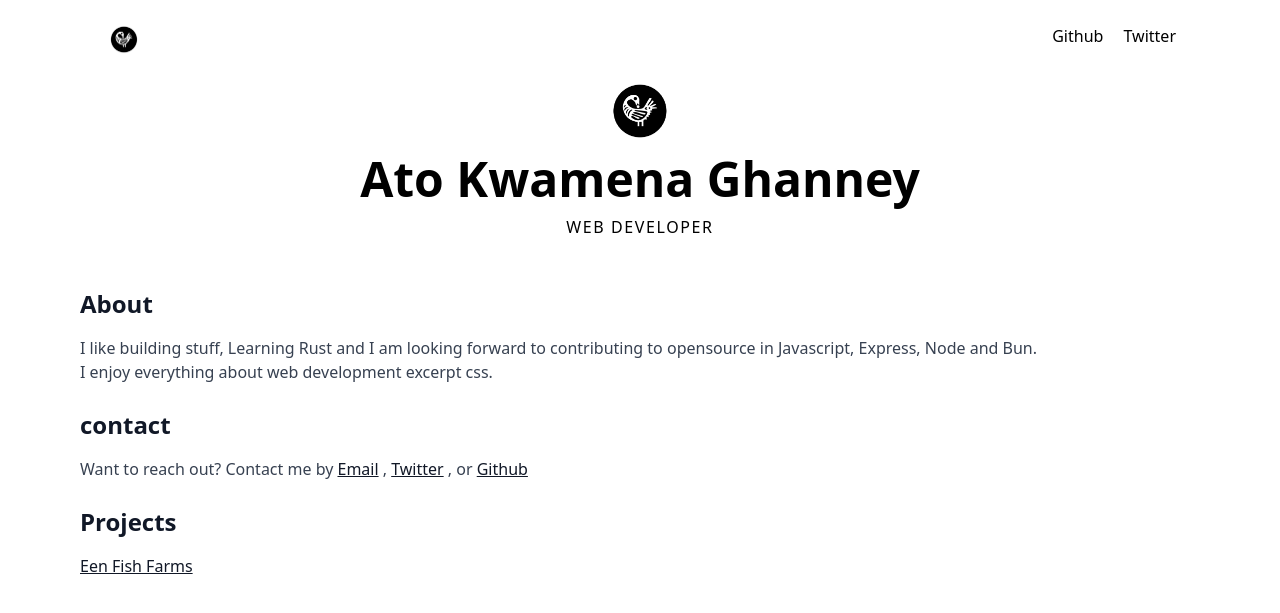
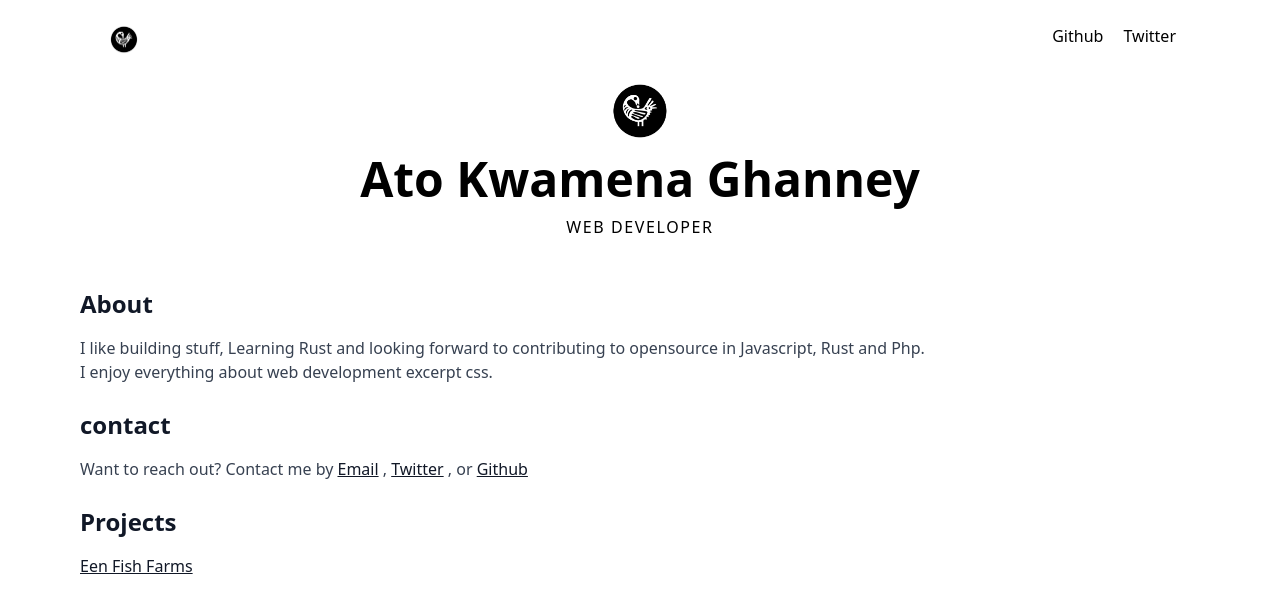
Before and after one commit to at-o/at-o.github.io, a Jekyll site: the page built from index.html, in a window 1280 px wide. Shown: the top 613 px of the page. Built offline with Jekyll 4.4.1, drawn with Linux system fonts in a browser that asks for light colours; nearby versions of some CDN libraries.

Commit message:
about section text updated

```diff
--- a/index.html
+++ b/index.html
@@ -26,8 +26,8 @@ layout: default
   <section class="mb-6 text-gray-700">
     <h2 class="text-2xl text-gray-900 font-bold mb-4 leading-snug">About</h2>
     <p>
-      I like building stuff, Learning Rust and I am looking forward to
-      contributing to opensource in Javascript, Express, Node and Bun.
+      I like building stuff, Learning Rust and looking forward to contributing
+      to opensource in Javascript, Rust and Php.
       <br />
       I enjoy everything about web development excerpt css.
     </p>
```
